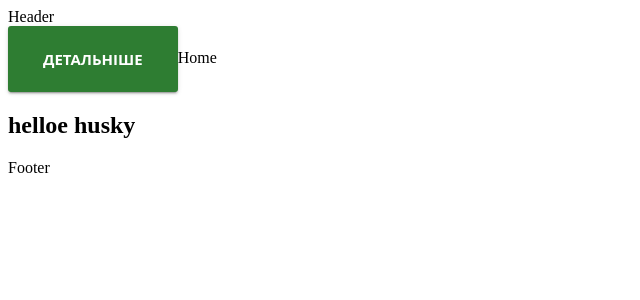
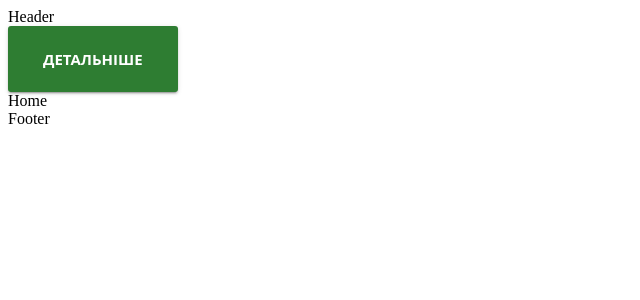
Before and after one commit to Misha77b/lori, a React (Create React App) app in the folder client/: page / in a window 1280 px wide. Shown: the top 300 px of the page, without its empty margins (0-640 px from the left). Built offline with nearby package versions, Linux system fonts and the light colour scheme.

Commit message:
husky setup check

```diff
--- a/client/src/components/Home/Home.jsx
+++ b/client/src/components/Home/Home.jsx
@@ -1,12 +1,7 @@
 import React from "react";
 
 const Home = () => {
-	return (
-		<>
-			Home
-			<h2>helloe husky</h2>
-		</>
-	);
+	return <div>Home</div>;
 };
 
 export default Home;
```
